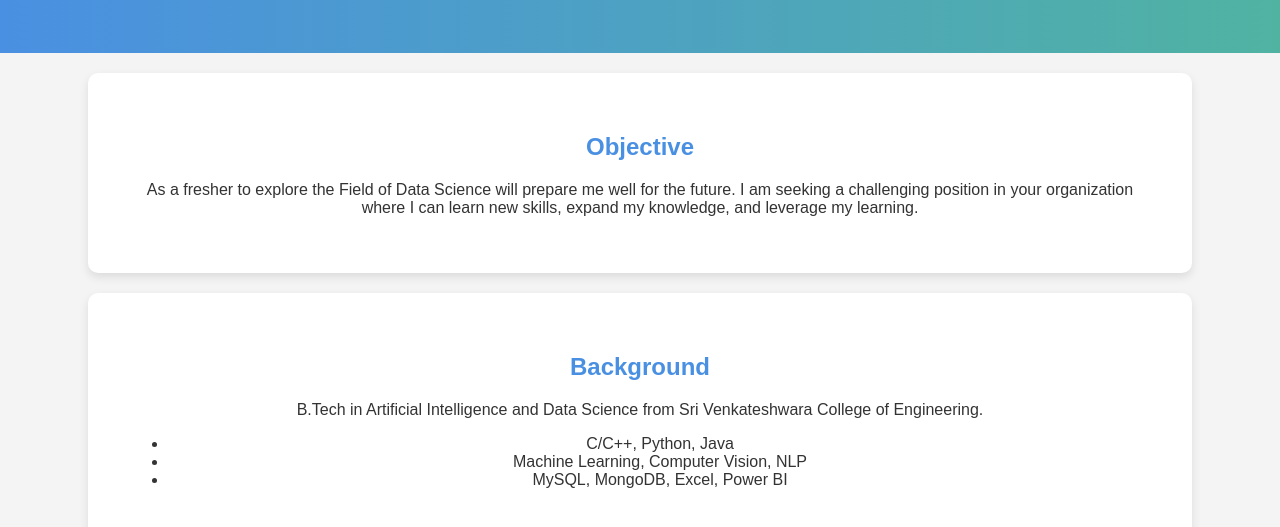
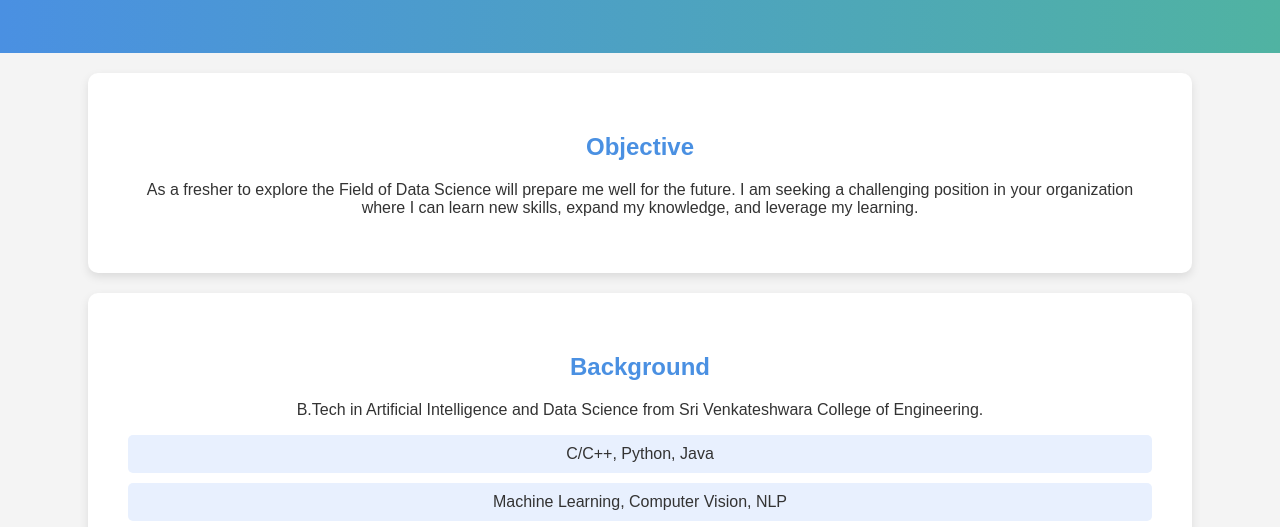
Before and after one commit to jeeva-student/Portfolio, a plain HTML site: page index.html in a window 1280 px wide. Shown: the part 273-800 px from the top of the page. Drawn offline with Linux system fonts and the light colour scheme; files whose address does not match are found by name.

Commit message:
Added CSS styles

```diff
--- a/style.css
+++ b/style.css
@@ -51,7 +51,21 @@ h2 {
 
 .project img {
     width: 100%;
+    height: 50%;
     border-radius: 10px;
+}
+
+/* Project List */
+ul {
+    list-style-type: none;
+    padding: 0;
+}
+
+ul li {
+    background: #e8f0fe;
+    padding: 10px;
+    margin: 10px 0;
+    border-radius: 5px;
 }
 
 /* Footer */
```
